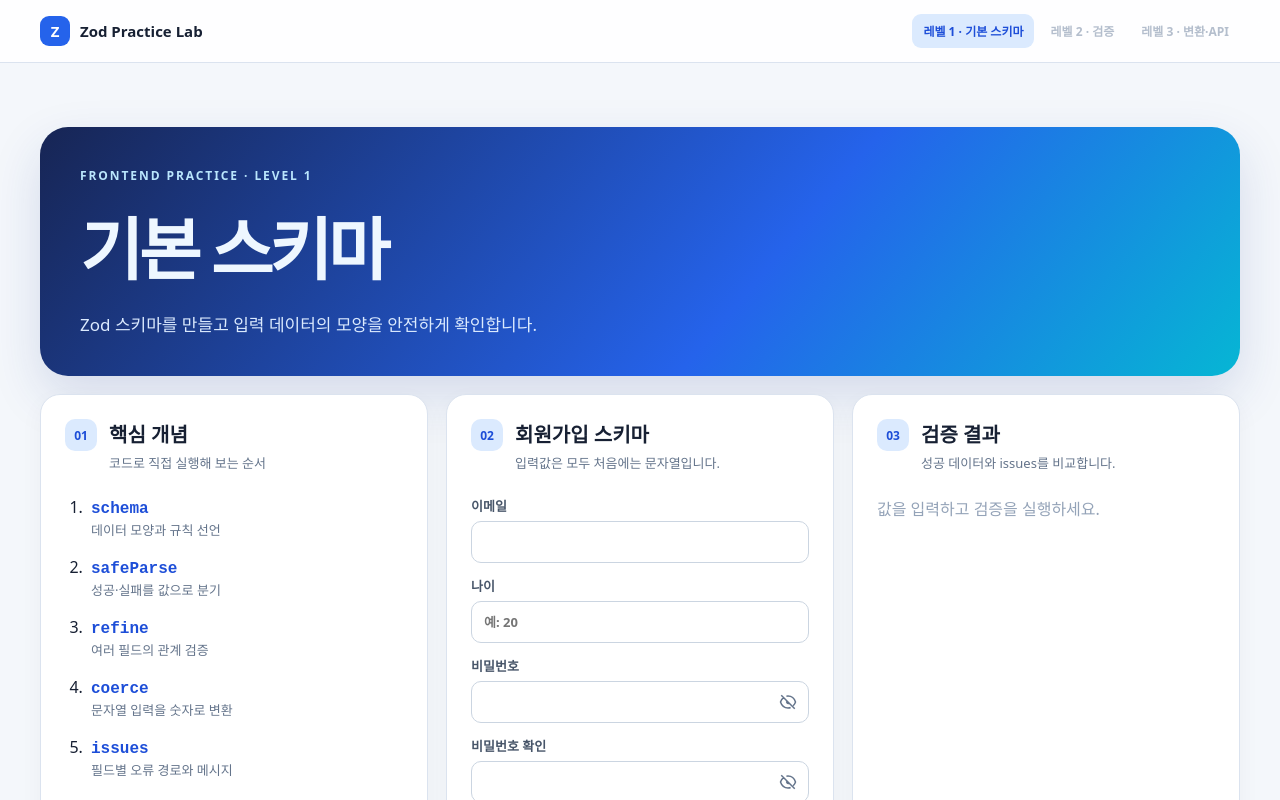
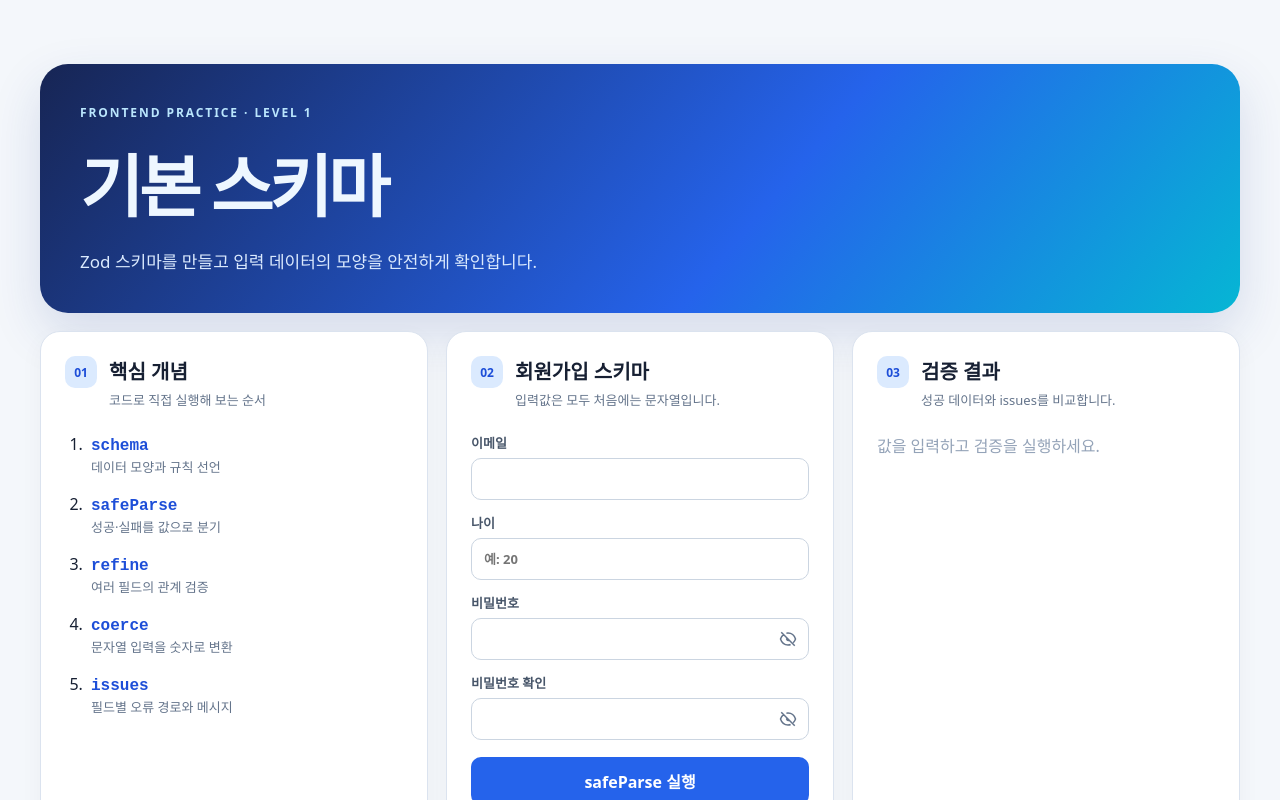
Before and after one commit to dota-pilot1/sample-pkt-project, a Next.js app in the folder prac-front/prac-zod/: page / in a window 1280 px wide. Shown: the top 800 px of the page. Built offline with nearby package versions, Linux system fonts and the light colour scheme.

Commit message:
refactor(front): simplify zod lab layout

```diff
--- a/prac-front/prac-zod/src/app/globals.css
+++ b/prac-front/prac-zod/src/app/globals.css
@@ -1,10 +1,5 @@
 * { box-sizing: border-box; }
 body { margin: 0; background: #f4f7fb; color: #172033; font-family: ui-sans-serif, system-ui, -apple-system, sans-serif; }
-.site-header { position: sticky; top: 0; z-index: 10; border-bottom: 1px solid #dbe3ef; background: #ffffffdd; backdrop-filter: blur(14px); }
-.header-inner { display: flex; align-items: center; justify-content: space-between; gap: 24px; max-width: 1240px; margin: 0 auto; padding: 14px 20px; }
-.brand { display: inline-flex; align-items: center; gap: 10px; color: #172033; text-decoration: none; font-size: 15px; font-weight: 900; white-space: nowrap; }
-.brand-mark { display: grid; place-items: center; width: 30px; height: 30px; border-radius: 9px; color: white; background: #2563eb; font-size: 15px; }
-nav { display: flex; gap: 5px; align-items: center; overflow-x: auto; } .nav-link { border-radius: 9px; padding: 8px 11px; color: #64748b; font-size: 12px; font-weight: 800; text-decoration: none; white-space: nowrap; } .nav-link.active { color: #1d4ed8; background: #dbeafe; } .nav-link.disabled { color: #b4becd; cursor: not-allowed; }
 .shell { max-width: 1240px; margin: 0 auto; padding: 64px 20px 48px; }
 .hero { padding: 40px; border-radius: 28px; color: #eef7ff; background: linear-gradient(130deg, #172554, #2563eb 60%, #06b6d4); box-shadow: 0 20px 50px #1e3a8a25; }
 .eyebrow { margin: 0 0 12px; color: #bae6fd; font-size: 12px; font-weight: 800; letter-spacing: .16em; }
@@ -21,4 +16,4 @@ h2 { margin: 0; font-size: 20px; } .card-title p { margin: 5px 0 0; color: #6474
 button { margin-top: 4px; border: 0; border-radius: 10px; padding: 12px; color: white; background: #2563eb; font: inherit; font-weight: 800; cursor: pointer; } button:hover { background: #1d4ed8; }
 .empty { color: #94a3b8; } .success, .errors { display: grid; gap: 10px; margin: 0; padding-left: 20px; font-size: 13px; } .success { color: #047857; } .errors { color: #dc2626; } pre { overflow: auto; margin-top: 22px; padding: 14px; border-radius: 12px; color: #dbeafe; background: #172033; font-size: 12px; }
 footer { margin-top: 18px; padding: 17px 20px; border-radius: 14px; color: #475569; background: #e0f2fe; font-size: 13px; } footer span { margin-right: 10px; color: #0369a1; font-weight: 900; }
-@media (max-width: 850px) { .header-inner { align-items: flex-start; flex-direction: column; gap: 10px; } .grid { grid-template-columns: 1fr; } .card { min-height: auto; } .shell { padding-top: 28px; } }
+@media (max-width: 850px) { .grid { grid-template-columns: 1fr; } .card { min-height: auto; } .shell { padding-top: 28px; } }
--- a/prac-front/prac-zod/src/app/layout.tsx
+++ b/prac-front/prac-zod/src/app/layout.tsx
@@ -1,6 +1,5 @@
 import type { Metadata } from "next";
 import "./globals.css";
-import Header from "../components/Header";
 
 export const metadata: Metadata = {
   title: "Zod Practice Lab",
@@ -8,5 +7,5 @@ export const metadata: Metadata = {
 };
 
 export default function RootLayout({ children }: Readonly<{ children: React.ReactNode }>) {
-  return <html lang="ko"><body><Header />{children}</body></html>;
+  return <html lang="ko"><body>{children}</body></html>;
 }
--- a/prac-front/prac-zod/src/components/Header.tsx
+++ /dev/null
@@ -1,21 +0,0 @@
-"use client";
-
-import Link from "next/link";
-import { usePathname } from "next/navigation";
-
-const levels = [
-  { href: "/", label: "레벨 1 · 기본 스키마", ready: true },
-  { href: "#level-2", label: "레벨 2 · 검증", ready: false },
-  { href: "#level-3", label: "레벨 3 · 변환·API", ready: false },
-];
-
-export default function Header() {
-  const pathname = usePathname();
-
-  return <header className="site-header"><div className="header-inner">
-    <Link href="/" className="brand"><span className="brand-mark">Z</span><span>Zod Practice Lab</span></Link>
-    <nav aria-label="학습 레벨">{levels.map((level) => level.ready
-      ? <Link key={level.href} href={level.href} className={`nav-link ${pathname === level.href ? "active" : ""}`}>{level.label}</Link>
-      : <span key={level.href} className="nav-link disabled" aria-disabled="true">{level.label}</span>)}</nav>
-  </div></header>;
-}
```
